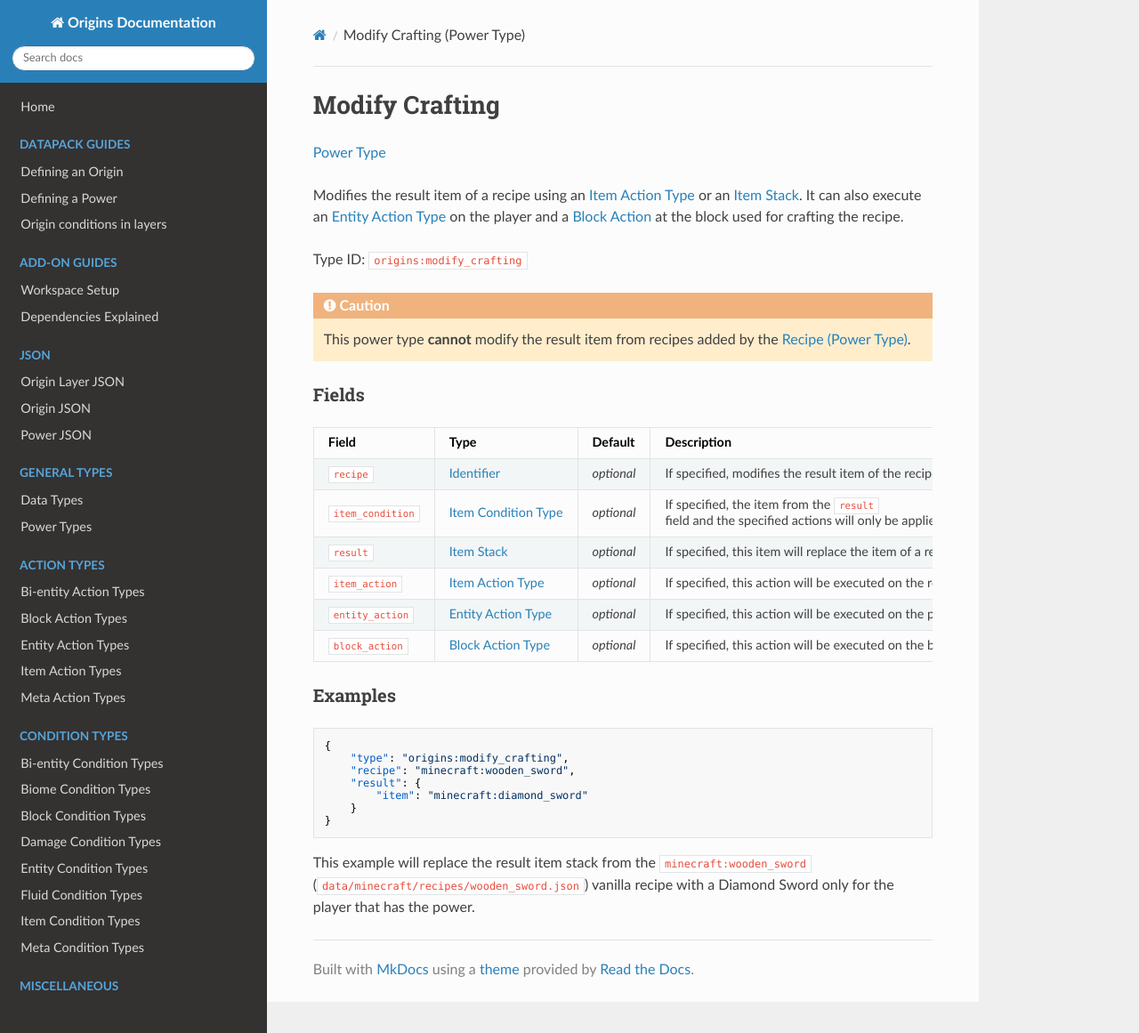
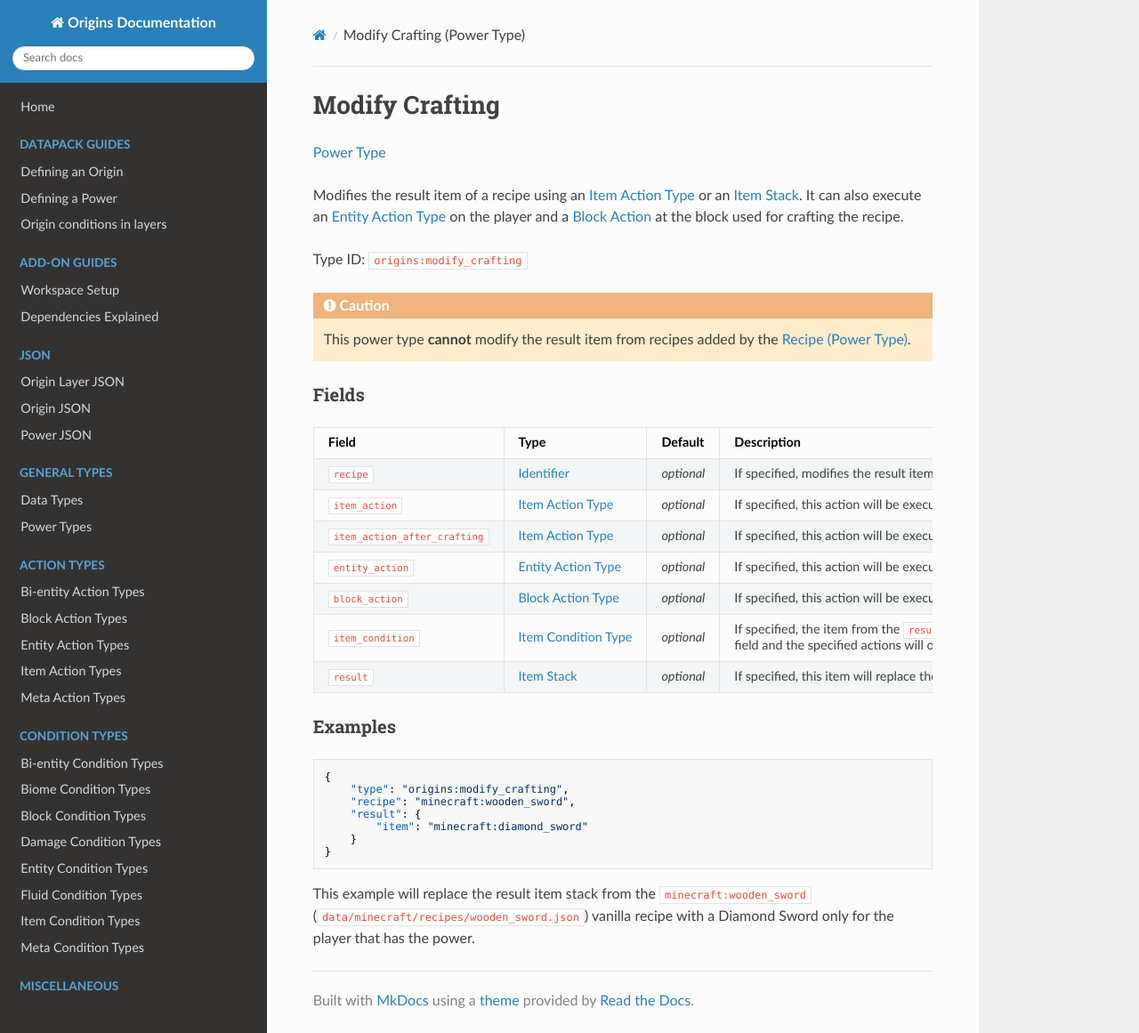
Before and after one commit to apace100/origins-docs, an MkDocs documentation site: the page built from docs/types/power_types/modify_crafting.md, in a window 1280 px wide and 1161 px high. Shown: the whole window at 89% size. Built offline with MkDocs 1.6.1, drawn with Linux system fonts in a browser that asks for light colours; nearby versions of some CDN libraries.

Commit message:
Updated `modify_crafting.md` (Power Types) * Re-organized the placement of the fields * Added the `item_action_after_crafting` field in the field table

```diff
--- a/docs/types/power_types/modify_crafting.md
+++ b/docs/types/power_types/modify_crafting.md
@@ -21,11 +21,12 @@ Type ID: `origins:modify_crafting`
 Field | Type | Default | Description
 ------|------|---------|-------------
 `recipe` | [Identifier](../data_types/identifier.md) | _optional_ | If specified, modifies the result item of the recipe that matches the specified namespace and ID.
+`item_action` | [Item Action Type](../item_action_types.md) | _optional_ | If specified, this action will be executed on the result item of a recipe.
+`item_action_after_crafting` | [Item Action Type](../item_action_types.md) | _optional_ | If specified, this action will be executed on the resutl item of a recipe after crafting the said recipe.
+`entity_action` | [Entity Action Type](../entity_action_types.md) | _optional_ | If specified, this action will be executed on the player upon crafting a recipe.
+`block_action` | [Block Action Type](../block_action_types.md) | _optional_ | If specified, this action will be executed on the block used for crafting a recipe.
 `item_condition` | [Item Condition Type](../item_condition_types.md) | _optional_ | If specified, the item from the `result` field and the specified actions will only be applied if this condition is fulfilled by the result item of a recipe.
 `result` | [Item Stack](../data_types/item_stack.md) | _optional_ | If specified, this item will replace the item of a recipe.
-`item_action` | [Item Action Type](../item_action_types.md) | _optional_ | If specified, this action will be executed on the result item of a recipe.
-`entity_action` | [Entity Action Type](../entity_action_types.md) | _optional_ | If specified, this action will be executed on the player upon crafting a recipe.
-`block_action` | [Block Action Type](../block_action_types.md) | _optional_ | If specified, this action will be executed on the block used for crafting a recipe.
 
 
 ### Examples
```
